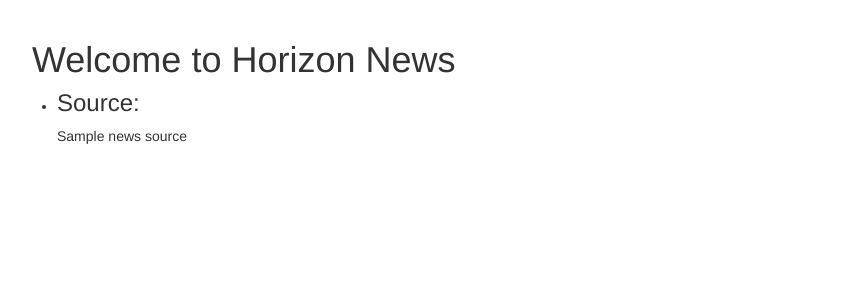
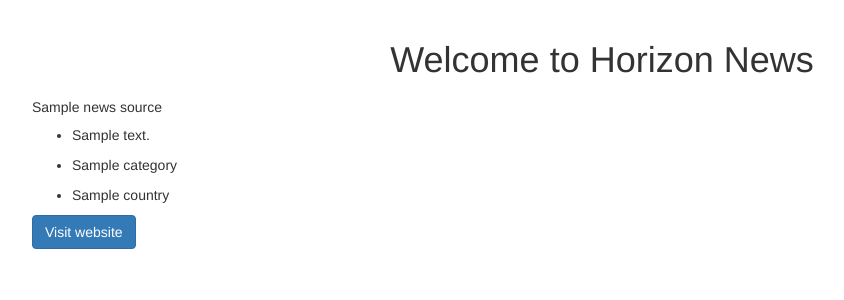
Before and after one commit to John-Kimani/Horizon-News, a Flask app: template app/templates/index.html in a window 1280 px wide. Shown: the part 52-352 px from the top of the page, without its empty margins (38-882 px from the left). Run offline with Flask 2, Linux system fonts and the light colour scheme; the template is opened without the code that fills it: most values are stand-ins (such as "Sample title", 1, 10 or a date in 2020); some libraries are stand-ins or nearby versions.

Commit message:
Dev: Home page structure with bootstrap

```diff
--- a/app/templates/index.html
+++ b/app/templates/index.html
@@ -3,15 +3,24 @@
 
 {% block app_content %}
     <div class="row">
-        <div class="col-md-12">
-            <h1>Welcome to Horizon News</h1>
-        </div>
-
-        <!-- News Sources -->
-        <ul>
-            {% for news_source in news_sources %}
-                <li><h3>Source:</h3> {{news_source.name}} </li>
-            {% endfor %}
-        </ul>
+        <h1 class="text-center">Welcome to Horizon News</h1>
+        {% for news_source in news_sources %}
+        <div class="col-md-6">
+            <!-- News Sources -->
+                <div class="card">
+                        <div class="card-body">
+                            <h5 class="card-title"> {{news_source.name}} </h5>
+                            <div class="card-body">
+                                <ul>
+                                    <li> <p>{{news_source.description}}</p> </li>
+                                    <li> <p>{{news_source.category}}</p> </li>
+                                    <li> <p>{{news_source.country}}</p> </li>
+                                </ul>
+                            </div>
+                            <a href="{{news_source.url}}" class="btn btn-primary">Visit website</a>
+                        </div>
+                </div>
+            </div>
+        {% endfor %}
     </div>
 {% endblock%}
```
